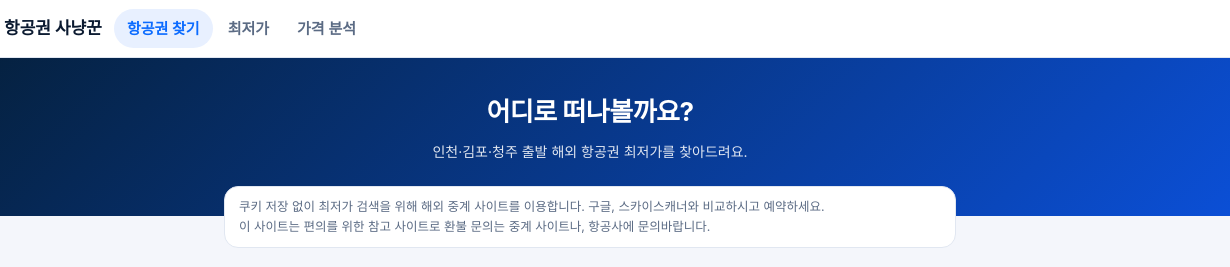
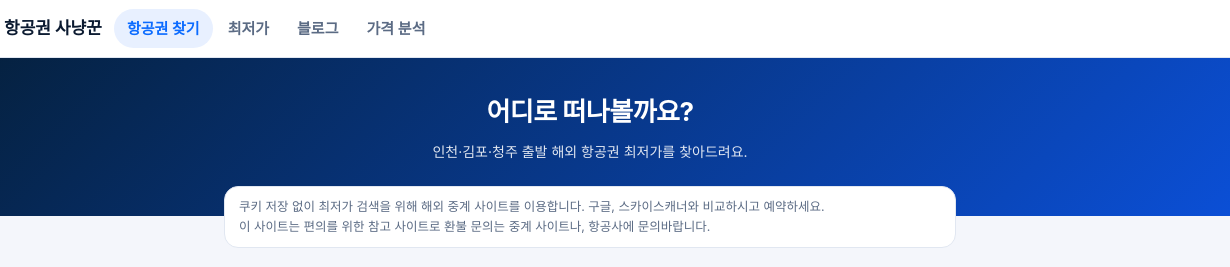
Before and after one commit to Supiara/flight-links, a plain HTML site: page index.html in a window 1280 px wide. Shown: the top 267 px of the page, 50-1280 px from the left. Drawn offline with Linux system fonts and the light colour scheme.

Commit message:
update deals 2026-10-05 18:47

```diff
--- a/index.html
+++ b/index.html
@@ -98,7 +98,7 @@ a.tc:hover{border-color:var(--brand);box-shadow:0 6px 20px rgba(5,32,60,.10);tex
 @media(max-width:700px){.find .f,.find .s{grid-column:span 6}.find .full{grid-column:1/-1}}</style></head>
 <body id="top">
 <header class="topbar"><a class="brand" href="./"><span class="logo">✈</span><b>항공권 사냥꾼</b></a>
-<nav aria-label="메뉴"><a class="active" href="./">항공권 찾기</a><a href="today/">최저가</a><a href="https://sub.tailf2b229.ts.net:8443/#analysis">가격 분석</a></nav></header>
+<nav aria-label="메뉴"><a class="active" href="./">항공권 찾기</a><a href="today/">최저가</a><a href="blog/">블로그</a><a href="https://sub.tailf2b229.ts.net:8443/#analysis">가격 분석</a></nav></header>
 <div class="hero"><h1>어디로 떠나볼까요?</h1><p>인천·김포·청주 출발 해외 항공권 최저가를 찾아드려요.</p></div>
 <main>
 <div class="ad">쿠키 저장 없이 최저가 검색을 위해 해외 중계 사이트를 이용합니다. 구글, 스카이스캐너와 비교하시고 예약하세요.<br>이 사이트는 편의를 위한 참고 사이트로 환불 문의는 중계 사이트나, 항공사에 문의바랍니다.</div>
```
